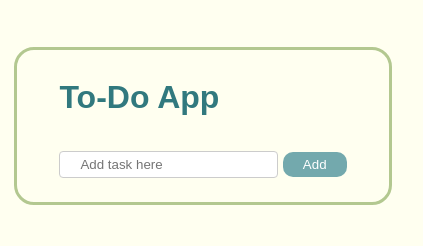
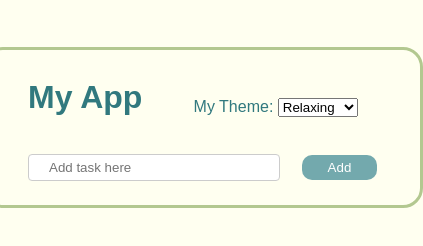
Before and after one commit to minhtran02202/pure-no-framework-to-do, a plain HTML site: page index.html in a window 390 px wide. Shown: the whole page, 423 px wide, since content can reach past the window. Drawn offline with Linux system fonts and the light colour scheme; a web font is replaced by a local one.

Commit message:
Add a choose theme button and add some style for responsiveness

```diff
--- a/frontend/color_theme.js
+++ b/frontend/color_theme.js
@@ -12,7 +12,7 @@ class ColorThemes {
 
   darkMode(darkMode) {
     if (darkMode) {
-      this.#changeColor("#ccc", "black", "#f4f6f8", "#ccc", "white", "#ccc");
+      this.#changeColor("#ccc", "black", "#f4f6f8", "red", "white", "#ccc");
       console.log("dark mode");
     }
   }
--- a/frontend/script.js
+++ b/frontend/script.js
@@ -47,7 +47,7 @@ document.addEventListener("DOMContentLoaded", function () {
     add_task.value = "";
     const themes = new ColorThemes();
     //test
-    themes.darkMode(true);
+    //themes.darkMode(true);
   };
 
   add_task.addEventListener("keypress", (e) => {
--- a/frontend/style.css
+++ b/frontend/style.css
@@ -3,7 +3,7 @@
   --txt-color: #31797e;
   --border-color: #b3c890;
   --btn-color: #a2cc5f;
-  --btn-txt-color: #fff;
+  --btn-txt-color: #a2cc5f;
   --submit-btn-color: #73a9ad;
 }
 
@@ -25,6 +25,19 @@ body {
   border-style: solid;
   border: 3px solid var(--border-color);
   border-radius: 20px;
+  min-width: 350px;
+  max-width: 50vw;
+}
+
+#user_customize {
+  display: flex;
+}
+#user_name {
+  min-width: 150px;
+}
+#color_themes {
+  padding-top: 40px;
+  padding-left: 4vw;
 }
 
 input[type="text"] {
@@ -32,10 +45,14 @@ input[type="text"] {
   border: 1px solid #ccc;
   border-radius: 4px;
   color: var(--txt-color);
+  width: 60%;
+  height: 15px;
+  margin-right: 5%;
 }
 
 ul {
   list-style-type: none;
+  overflow-wrap: break-word;
 }
 
 li {
@@ -50,7 +67,7 @@ li {
 button {
   background-color: var(--btn-color);
   border: none;
-  color: var(--btn-txt-color);
+  color: white;
   padding: 5px 20px;
   margin-top: 5%;
   border-radius: 10px;
@@ -59,4 +76,5 @@ button {
 
 #submit {
   background-color: var(--submit-btn-color);
+  width: 75px;
 }
--- a/index.html
+++ b/index.html
@@ -17,10 +17,25 @@
   </head>
   <body>
     <div id="app_block">
-      <h1>To-Do App</h1>
-      <input id="add_task" type="text" placeholder="Add task here" />
-      <button id="submit" type="submit">Add</button>
+      <div id="user_customize">
+      <h1 id="user_name">My App</h1>
+      <form action="/" id="color_themes">
+        <label for="color_theme">My Theme: </label>
+        <select name="color_themes">
+          <option value="relax">Relaxing</option>
+          <option value="night">Night Owl</option>
+          <option value="lovely">Lovely</option>
+        </select>
+        </label>
+      </form>
+      </div>
+
+      <div id="user_interact">
+        <input id="add_task" type="text" placeholder="Add task here" />
+        <button id="submit" type="submit">Add</button>
+      </div>
       <ul id="list"></ul>
     </div>
+
   </body>
 </html>
```
